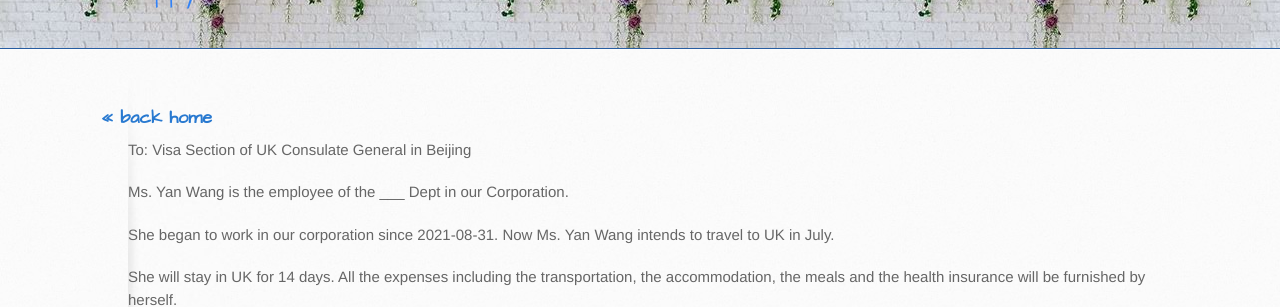
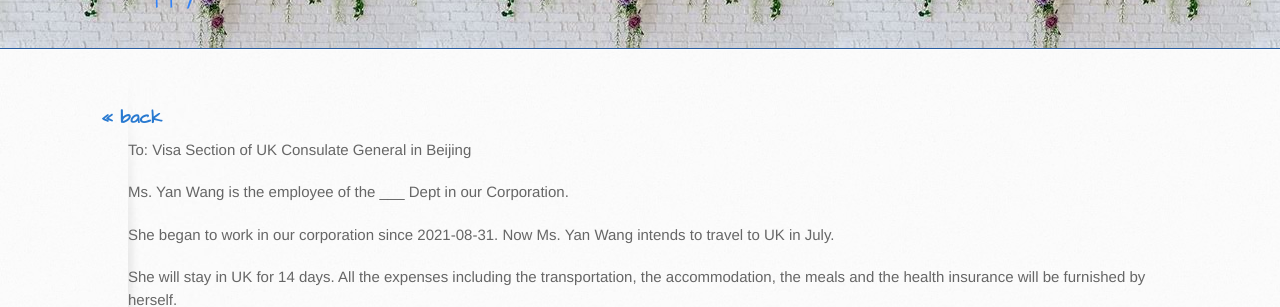
Before and after one commit to itcraftme/itcraftme, a Jekyll site: the page built from docs/me/VisaTemplateCompany.md, in a window 1280 px wide. Shown: the part 186-493 px from the top of the page. Built offline with Jekyll 4.4.1, drawn with Linux system fonts in a browser that asks for light colours; our own code applies the rules of GitHub Pages for plain Markdown files.

Commit message:
Update VisaTemplateCompany.md

```diff
--- a/docs/me/VisaTemplateCompany.md
+++ b/docs/me/VisaTemplateCompany.md
@@ -1,4 +1,4 @@
-###  [<< back home](./UKVisa.md)
+###  [<< back](./UKVisa.md)
 To: Visa Section of UK Consulate General in Beijing
 
 Ms. Yan Wang is the employee of the ___ Dept in our Corporation.
```
